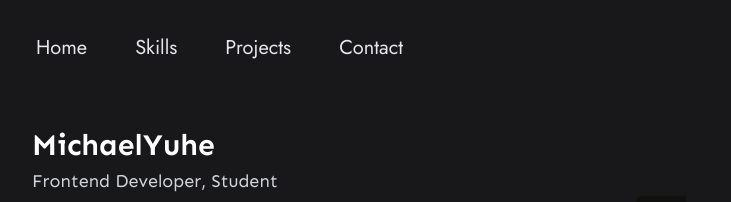
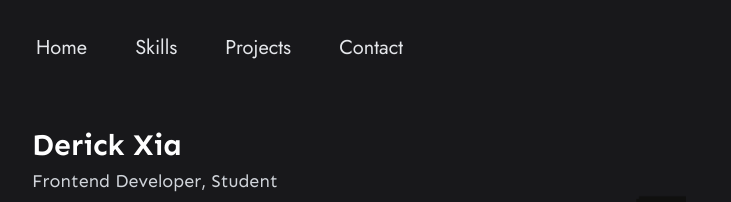
Before and after one commit to MichaelYuhe/My-Website, a Next.js app: page / in a window 1280 px wide. Shown: the top 202 px of the page, without its empty margins (268-999 px from the left). Built offline with nearby package versions, Linux system fonts and the light colour scheme.

Commit message:
edit name

```diff
--- a/components/Sections/About.section.tsx
+++ b/components/Sections/About.section.tsx
@@ -10,7 +10,7 @@ const About: NextComponentType = () => {
     <div className="font-sen my-8 flex flex-row items-center justify-between px-3">
       <div>
         <p className="cursor-pointer text-3xl font-bold text-white hover:underline">
-          MichaelYuhe
+          Derick Xia
         </p>
         <p className="mt-1 text-lg text-gray-300">
           Frontend Developer, Student
```
